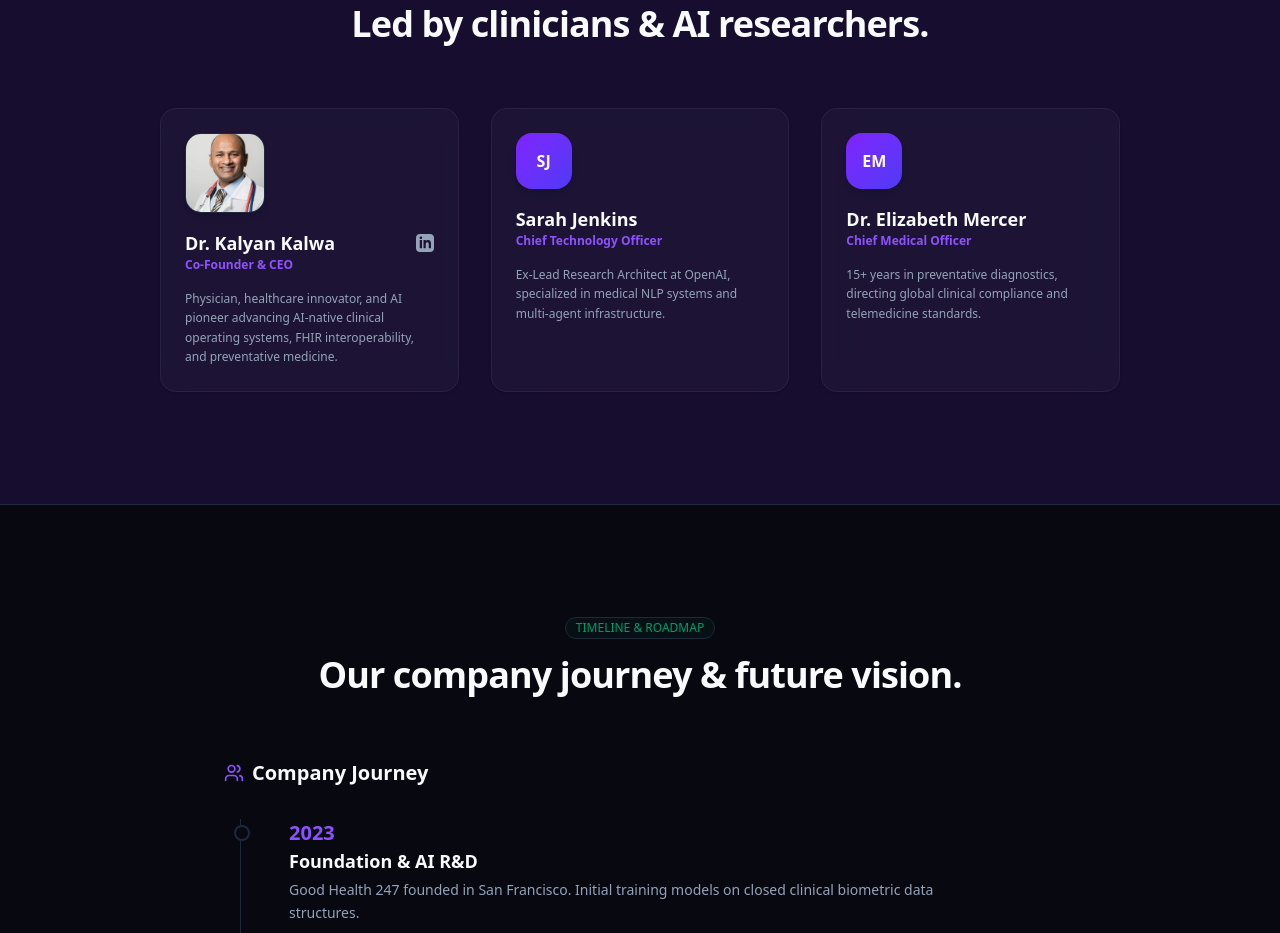
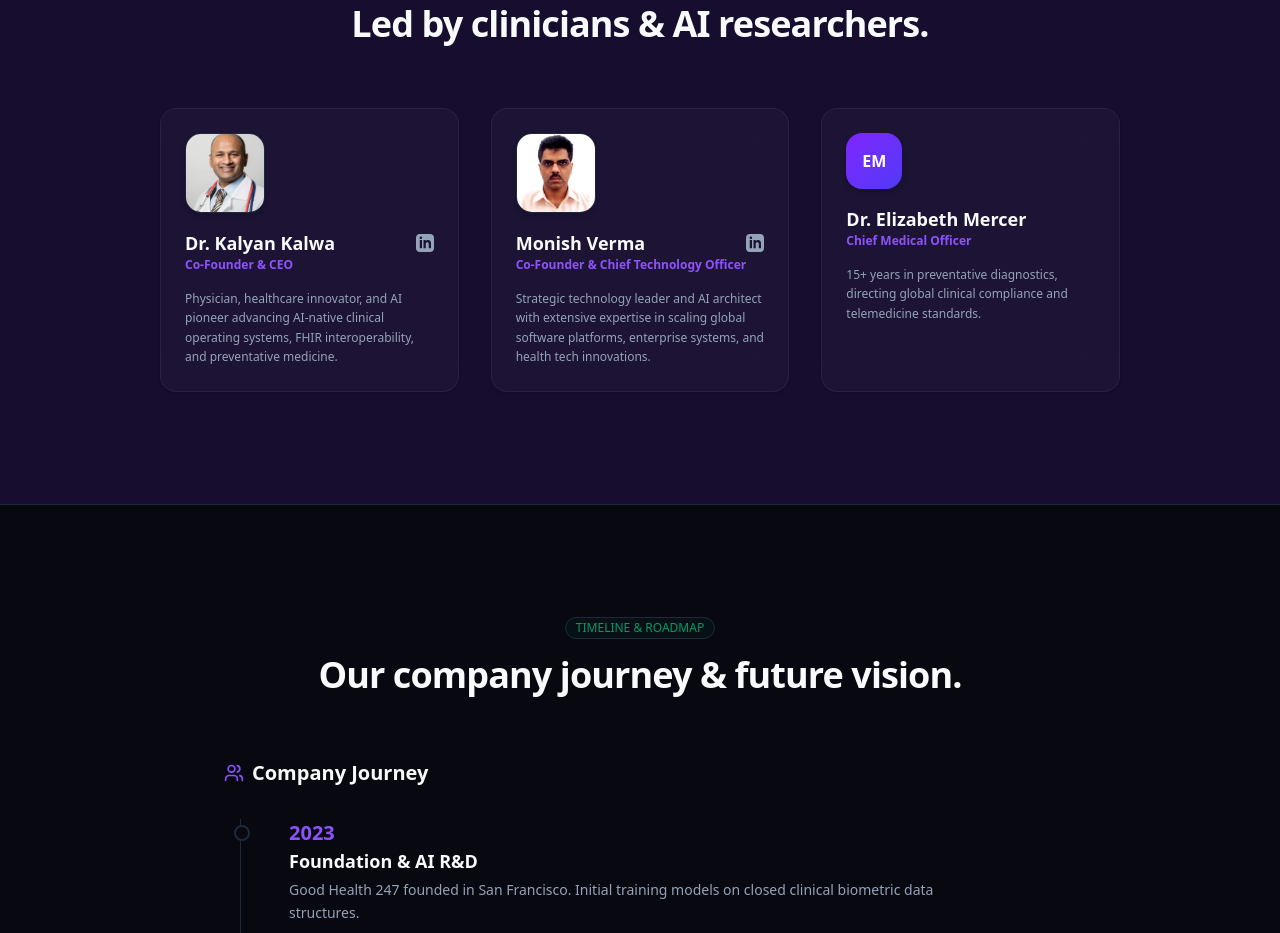
Before and after one commit to OpenHealthAgents/GH247, a Next.js app: page /about in a window 1280 px wide. Shown: the part 2000-2933 px from the top of the page. Built offline with nearby package versions, Linux system fonts and the light colour scheme.

Commit message:
feat: add Monish Verma as Co-Founder & CTO with photo and LinkedIn

```diff
--- a/src/app/about/page.tsx
+++ b/src/app/about/page.tsx
@@ -70,10 +70,11 @@ const leadership = [
     linkedin: "https://www.linkedin.com/in/kalyankalwa/",
   },
   {
-    name: "Sarah Jenkins",
-    role: "Chief Technology Officer",
-    bio: "Ex-Lead Research Architect at OpenAI, specialized in medical NLP systems and multi-agent infrastructure.",
-    image: "SJ",
+    name: "Monish Verma",
+    role: "Co-Founder & Chief Technology Officer",
+    bio: "Strategic technology leader and AI architect with extensive expertise in scaling global software platforms, enterprise systems, and health tech innovations.",
+    image: "/monish-verma.jpg",
+    linkedin: "https://www.linkedin.com/in/monish-verma-incircle/",
   },
   {
     name: "Dr. Elizabeth Mercer",
```
Also changed, not shown: public/monish-verma.jpg (added).
